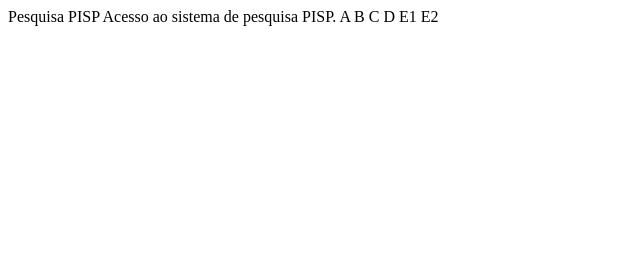
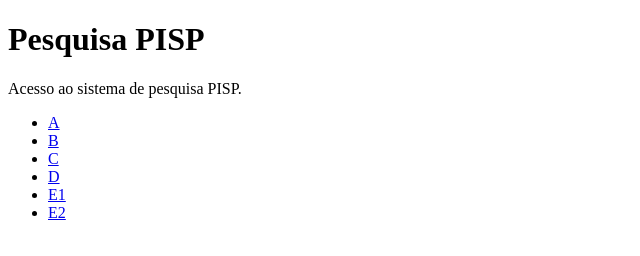
Before and after one commit to carlosbenicios/pisp2025, a plain HTML site: page index.html in a window 1280 px wide. Shown: the whole page, without its empty margins (0-640 px from the left). Drawn offline with Linux system fonts and the light colour scheme.

Commit message:
Update index.html

```diff
--- a/index.html
+++ b/index.html
@@ -1,19 +1,21 @@
 <!DOCTYPE html>
-<html lang="en">
+<html lang="pt-BR">
 <head>
     <meta charset="UTF-8">
     <meta name="viewport" content="width=device-width, initial-scale=1.0">
-    <title>Document</title>
+    <title>Pesquisa PISP</title>
 </head>
-Pesquisa PISP
 <body>
-    Acesso ao sistema de pesquisa PISP.
+    <h1>Pesquisa PISP</h1>
+    <p>Acesso ao sistema de pesquisa PISP.</p>
 
-    <link rel="stylesheet" href="/Pesquisa Perfil Polícia Militar - 2025 (Ano-Base 2024) - A.html">A
-    <link rel="stylesheet" href="/Pesquisa Perfil Polícia Militar - 2025 (Ano-Base 2024) - B.html">B
-    <link rel="stylesheet" href="/Pesquisa Perfil Polícia Militar - 2025 (Ano-Base 2024) - C.html">C
-    <link rel="stylesheet" href="/Pesquisa Perfil Polícia Militar - 2025 (Ano-Base 2024) - D.html">D
-    <link rel="stylesheet" href="/Pesquisa Perfil Polícia Militar - 2025 (Ano-Base 2024) - E1.html.html">E1
-    <link rel="stylesheet" href="/Pesquisa Perfil Polícia Militar - 2025 (Ano-Base 2024) - E2.htmlhtml">E2
+    <ul>
+        <li><a href="/Pesquisa Perfil Polícia Militar - 2025 (Ano-Base 2024) - A.html">A</a></li>
+        <li><a href="/Pesquisa Perfil Polícia Militar - 2025 (Ano-Base 2024) - B.html">B</a></li>
+        <li><a href="/Pesquisa Perfil Polícia Militar - 2025 (Ano-Base 2024) - C.html">C</a></li>
+        <li><a href="/Pesquisa Perfil Polícia Militar - 2025 (Ano-Base 2024) - D.html">D</a></li>
+        <li><a href="/Pesquisa Perfil Polícia Militar - 2025 (Ano-Base 2024) - E1.html">E1</a></li>
+        <li><a href="/Pesquisa Perfil Polícia Militar - 2025 (Ano-Base 2024) - E2.html">E2</a></li>
+    </ul>
 </body>
 </html>
```
